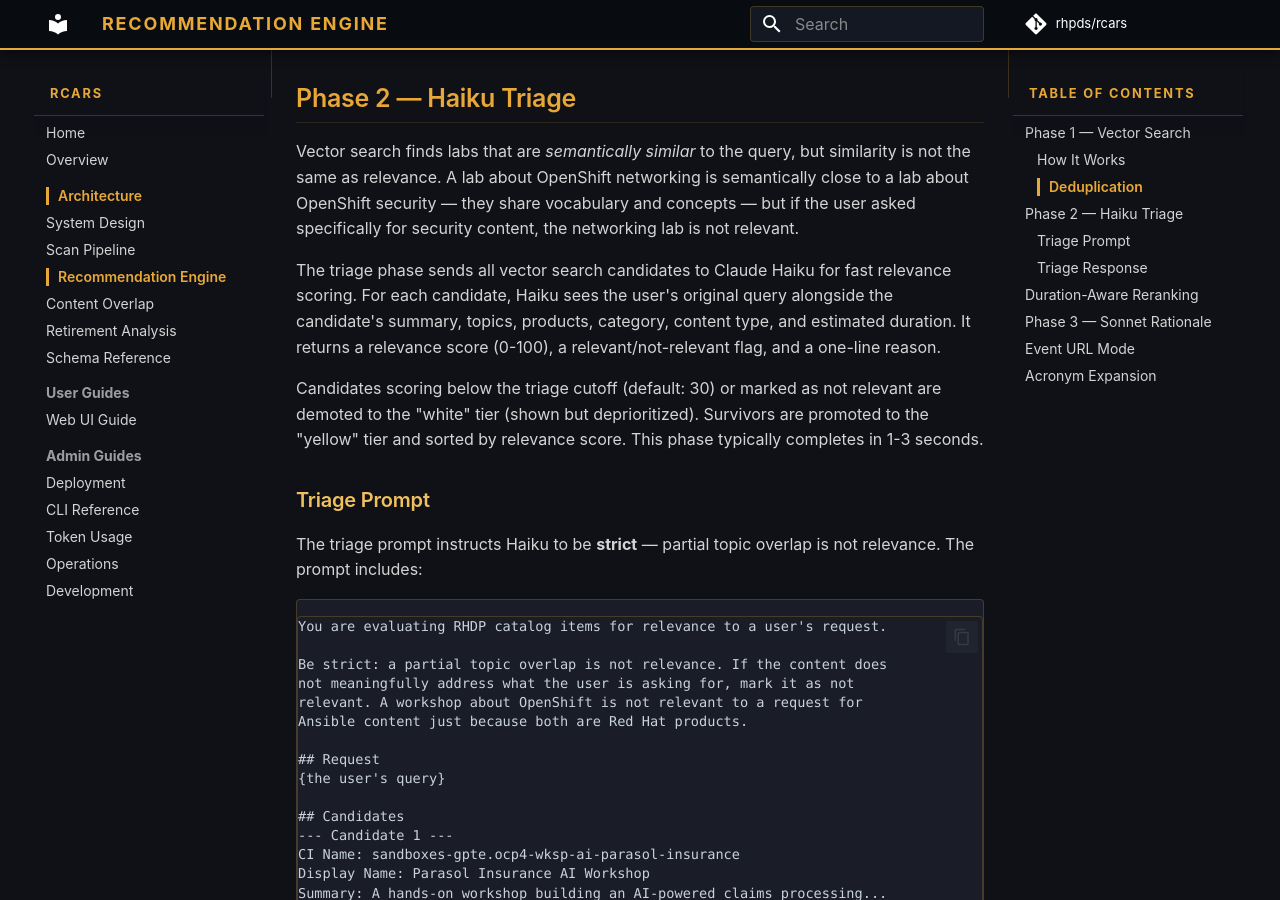
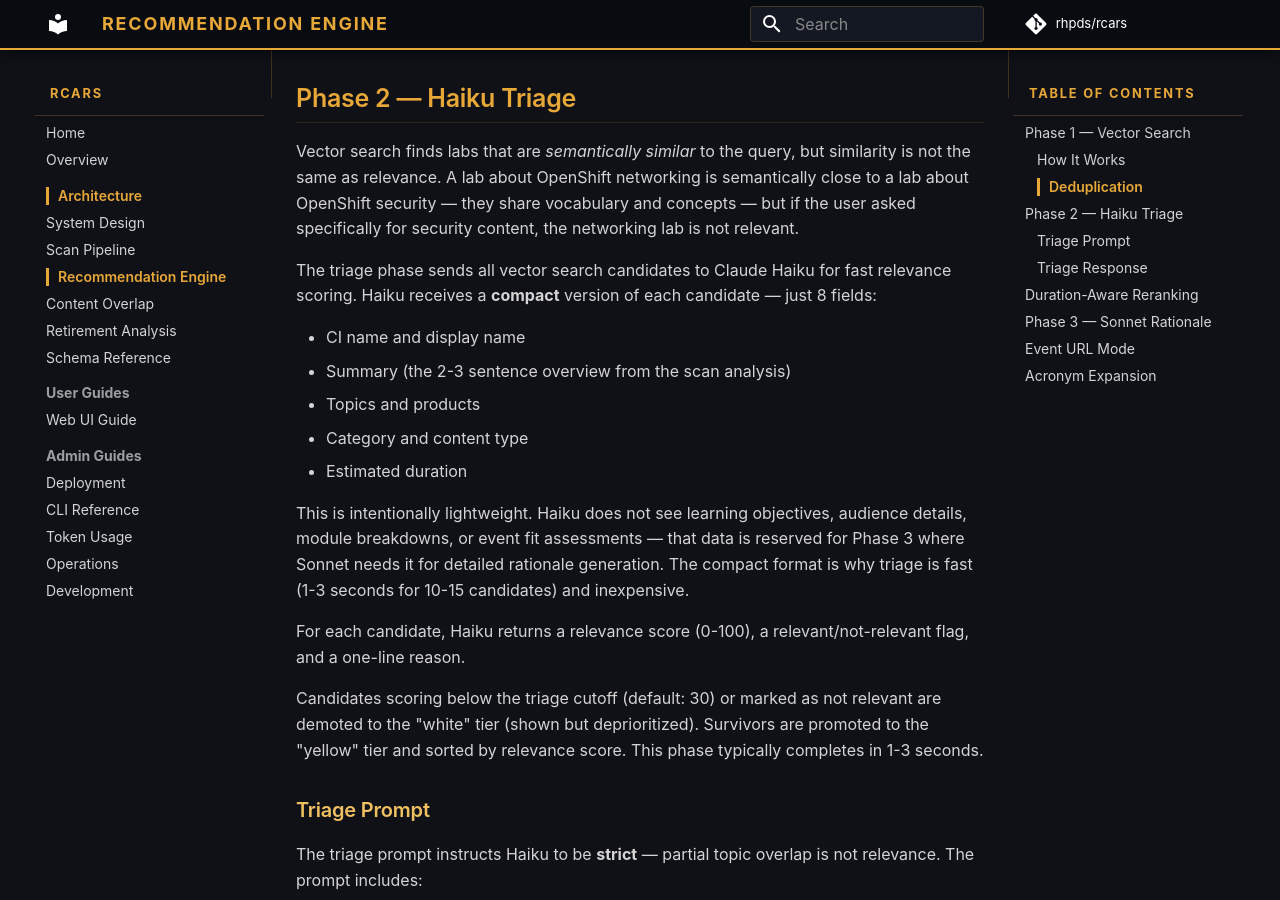
Before and after one commit to rhpds/rcars, an MkDocs documentation site: the page built from docs/architecture/recommendation-engine.md, in a window 1280 px wide and 900 px high, scrolled down 4137 px. Built offline with MkDocs 1.6.1 and Material for MkDocs 9.7.7, drawn with Linux system fonts in a browser that asks for light colours; comment, search, counter and statistics services are not loaded; some of the changed text lies outside the part shown.

Commit message:
docs: Clarify triage vs rationale data, format acronym table
Triage (Phase 2): explicitly lists the 8 compact fields Haiku
receives and explains why it's intentionally lightweight.
Rationale (Phase 3): notes the additional fields Sonnet gets
(objectives, audience, modules, event fit).

Acronym expansion: reformatted as a table for readability,
added note about the hardcoded limitation.

Backlog: added robust acronym expansion item — replace the
hardcoded 15-entry list with a curated dictionary table.

Co-Authored-By: Claude Opus 4.6 (1M context) <noreply@anthropic.com>

```diff
--- a/docs/architecture/recommendation-engine.md
+++ b/docs/architecture/recommendation-engine.md
@@ -74,7 +74,17 @@ Before passing results to triage, the vector search deduplicates to prevent the
 
 Vector search finds labs that are *semantically similar* to the query, but similarity is not the same as relevance. A lab about OpenShift networking is semantically close to a lab about OpenShift security — they share vocabulary and concepts — but if the user asked specifically for security content, the networking lab is not relevant.
 
-The triage phase sends all vector search candidates to Claude Haiku for fast relevance scoring. For each candidate, Haiku sees the user's original query alongside the candidate's summary, topics, products, category, content type, and estimated duration. It returns a relevance score (0-100), a relevant/not-relevant flag, and a one-line reason.
+The triage phase sends all vector search candidates to Claude Haiku for fast relevance scoring. Haiku receives a **compact** version of each candidate — just 8 fields:
+
+- CI name and display name
+- Summary (the 2-3 sentence overview from the scan analysis)
+- Topics and products
+- Category and content type
+- Estimated duration
+
+This is intentionally lightweight. Haiku does not see learning objectives, audience details, module breakdowns, or event fit assessments — that data is reserved for Phase 3 where Sonnet needs it for detailed rationale generation. The compact format is why triage is fast (1-3 seconds for 10-15 candidates) and inexpensive.
+
+For each candidate, Haiku returns a relevance score (0-100), a relevant/not-relevant flag, and a one-line reason.
 
 Candidates scoring below the triage cutoff (default: 30) or marked as not relevant are demoted to the "white" tier (shown but deprioritized). Survivors are promoted to the "yellow" tier and sorted by relevance score. This phase typically completes in 1-3 seconds.
 
@@ -140,7 +150,7 @@ Reranking happens after triage scores are assigned and before rationale generati
 
 ## Phase 3 — Sonnet Rationale
 
-The top candidates from triage (default: 5) are sent to Claude Sonnet with their full analysis data for structured rationale generation. For each candidate, Sonnet returns:
+The top candidates from triage (default: 5) are sent to Claude Sonnet with the **full analysis data** — everything Haiku saw plus audience descriptors, stated and inferred learning objectives, module titles, and event fit assessments. This richer context lets Sonnet generate specific, actionable rationales rather than generic summaries. For each candidate, Sonnet returns:
 
 - **Why it fits** — topic alignment and learning outcomes
 - **How to use** — practical delivery suggestion
@@ -174,4 +184,24 @@ When a URL is detected in the user's query, RCARS runs an event parsing step bef
 
 The embedding model (`all-MiniLM-L6-v2`) does not recognize Red Hat product acronyms. "AAP" produces a poor vector match (distance 0.66) while "Ansible Automation Platform" matches well (distance 0.28).
 
-Before embedding, RCARS expands recognized acronyms inline: "AAP" becomes "AAP (Ansible Automation Platform)". This preserves the original text while adding the expanded form for the embedding model. The expansion covers 15 Red Hat product acronyms (AAP, ACM, RHACM, ACS, RHACS, RHOAI, OCP, ARO, ROSA, RHEL, RHDH, SNO, RHSSO, EDA, TAP). The expansion is case-insensitive.
+Before embedding, RCARS expands recognized acronyms inline — "AAP" becomes "AAP (Ansible Automation Platform)". This preserves the original text while adding the expanded form for the embedding model. The expansion is case-insensitive.
+
+Currently supported acronyms:
+
+| Acronym | Expansion |
+|---------|-----------|
+| AAP | Ansible Automation Platform |
+| ACM, RHACM | Advanced Cluster Management |
+| ACS, RHACS | Advanced Cluster Security |
+| RHOAI | Red Hat OpenShift AI |
+| OCP | OpenShift Container Platform |
+| ARO | Azure Red Hat OpenShift |
+| ROSA | Red Hat OpenShift Service on AWS |
+| RHEL | Red Hat Enterprise Linux |
+| RHDH | Red Hat Developer Hub |
+| SNO | Single Node OpenShift |
+| RHSSO | Red Hat Single Sign-On |
+| EDA | Event-Driven Ansible |
+| TAP | Trusted Application Pipeline |
+
+This is a hardcoded list in `pipeline.py` and a known limitation — acronyms not in this table will produce poor vector matches. A more robust approach (e.g., a curated dictionary loaded from the database, or automatic expansion from product metadata) is on the backlog.
```
Also changed, not shown: BACKLOG.md (+1 -0 lines).
